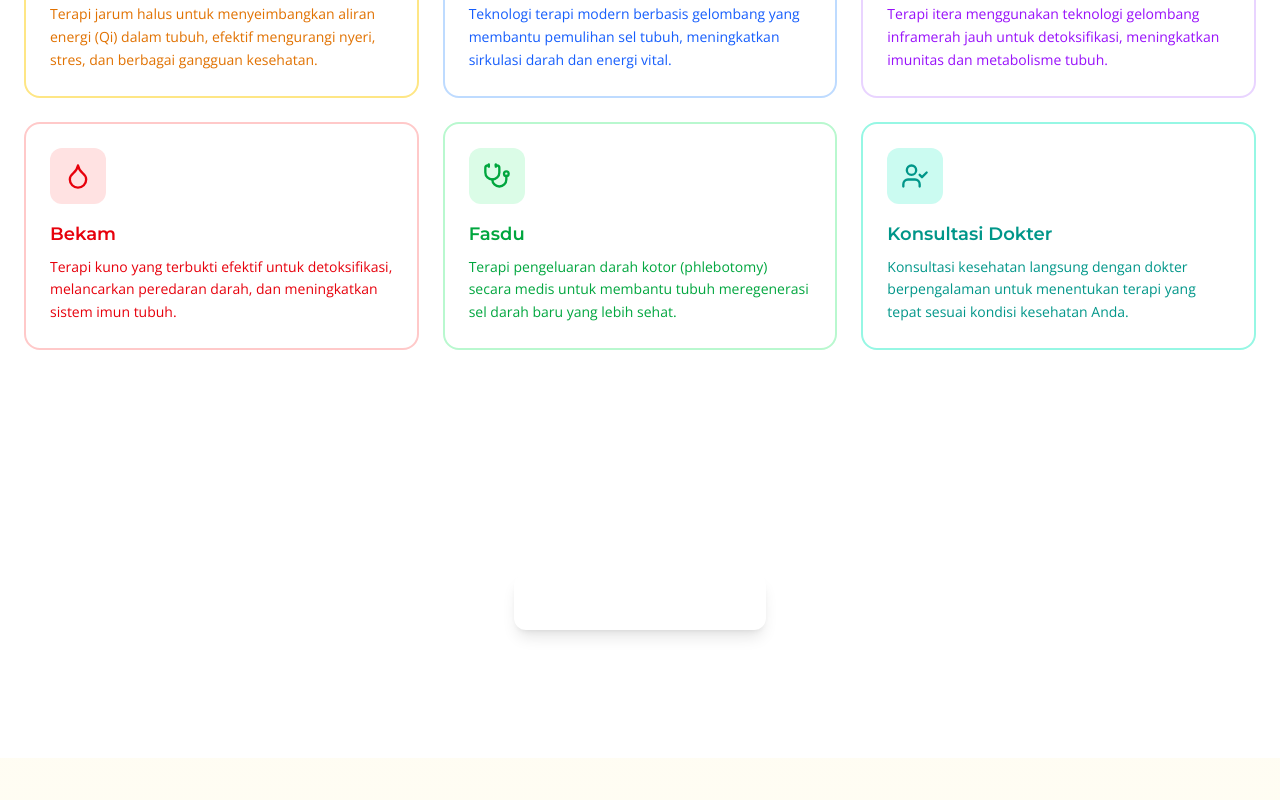
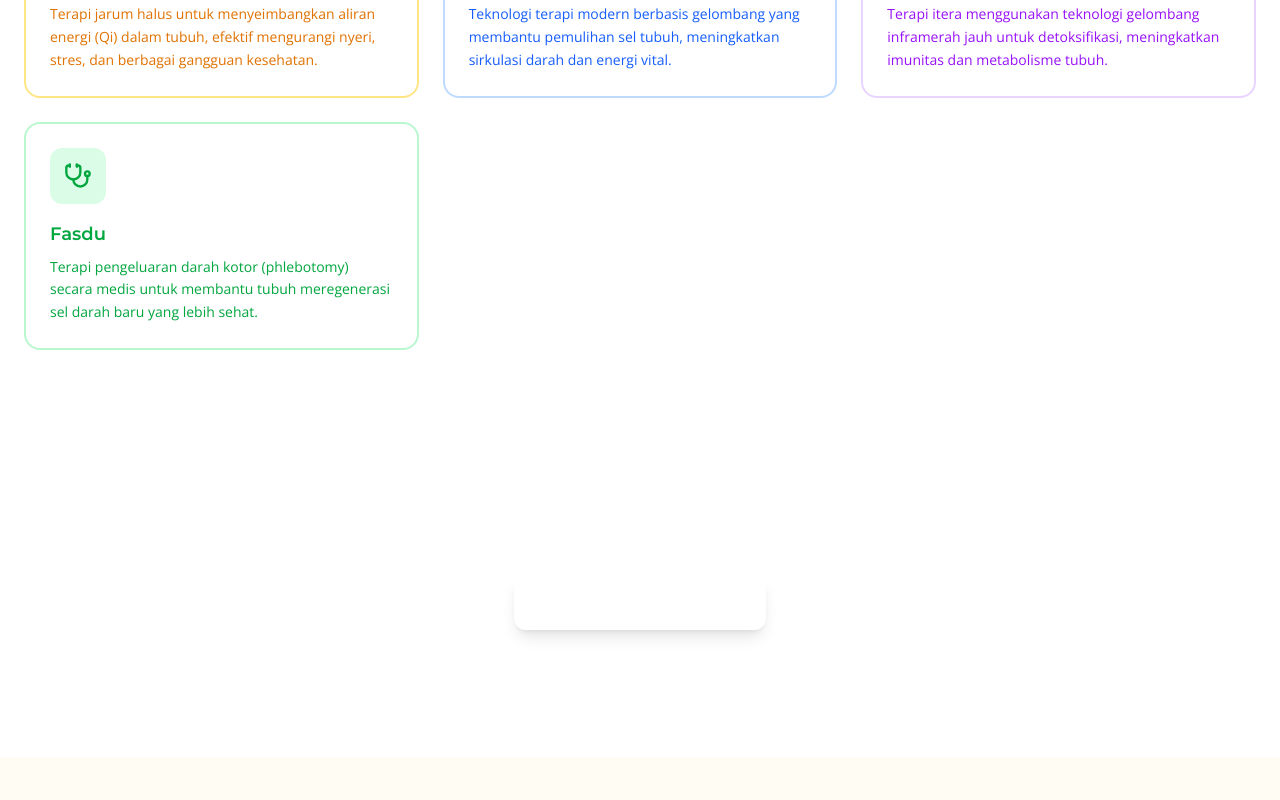
Before and after one commit to sonyfebrian/apotik, a React (Vite) app: page / in a window 1280 px wide. Shown: the part 1800-2600 px from the top of the page. Built offline with nearby package versions, Linux system fonts and the light colour scheme.

Commit message:
refactor: update therapy count and remove Bekam and consultation services from landing page sections

```diff
--- a/src/app/components/AboutSection.tsx
+++ b/src/app/components/AboutSection.tsx
@@ -50,7 +50,7 @@ export function AboutSection() {
             {/* Stats */}
             <div className="grid grid-cols-3 gap-4">
               {[
-                { value: '5+', label: 'Jenis Terapi' },
+                { value: '3+', label: 'Jenis Terapi' },
                 { value: '100%', label: 'Alat Steril' },
                 { value: 'Full AC', label: 'Ruang Nyaman' },
               ].map((stat, i) => (
@@ -76,7 +76,7 @@ export function AboutSection() {
                   <strong className="text-foreground">Griya Holistic Bergas Waras</strong> adalah tempat terapi holistik terpadu yang membantu Anda mendapatkan perawatan kesehatan secara alami dengan menggabungkan pengobatan konvensional modern dengan terapi timur tradisional.
                 </p>
                 <p>
-                  Kami menyediakan berbagai layanan terapi seperti <strong className="text-secondary">Akupuntur, Tera P90, Itera, Bekam & Fasdu</strong>. Setiap tindakan terapi dilakukan dengan peralatan higienis dan steril sehingga keamanan dan kebersihan tetap terjaga.
+                  Kami menyediakan berbagai layanan terapi seperti <strong className="text-secondary">Akupuntur, Tera P90, Itera, fasdu</strong>. Setiap tindakan terapi dilakukan dengan peralatan higienis dan steril sehingga keamanan dan kebersihan tetap terjaga.
                 </p>
                 <p>
                   Didukung tenaga yang handal dan profesional serta ruang terapi yang nyaman dan ber-AC, kami berkomitmen memberikan layanan kesehatan yang profesional, aman, dan terpercaya bagi Anda.
--- a/src/app/components/LayananSection.tsx
+++ b/src/app/components/LayananSection.tsx
@@ -24,25 +24,11 @@ const therapies = [
     iconBg: 'bg-purple-100',
   },
   {
-    icon: Droplet,
-    title: 'Bekam',
-    description: 'Terapi kuno yang terbukti efektif untuk detoksifikasi, melancarkan peredaran darah, dan meningkatkan sistem imun tubuh.',
-    color: 'bg-red-50 border-red-200 text-red-600',
-    iconBg: 'bg-red-100',
-  },
-  {
     icon: Stethoscope,
     title: 'Fasdu',
     description: 'Terapi pengeluaran darah kotor (phlebotomy) secara medis untuk membantu tubuh meregenerasi sel darah baru yang lebih sehat.',
     color: 'bg-green-50 border-green-200 text-green-600',
     iconBg: 'bg-green-100',
-  },
-  {
-    icon: UserCheck,
-    title: 'Konsultasi Dokter',
-    description: 'Konsultasi kesehatan langsung dengan dokter berpengalaman untuk menentukan terapi yang tepat sesuai kondisi kesehatan Anda.',
-    color: 'bg-teal-50 border-teal-200 text-teal-600',
-    iconBg: 'bg-teal-100',
   },
 ];
 
```
